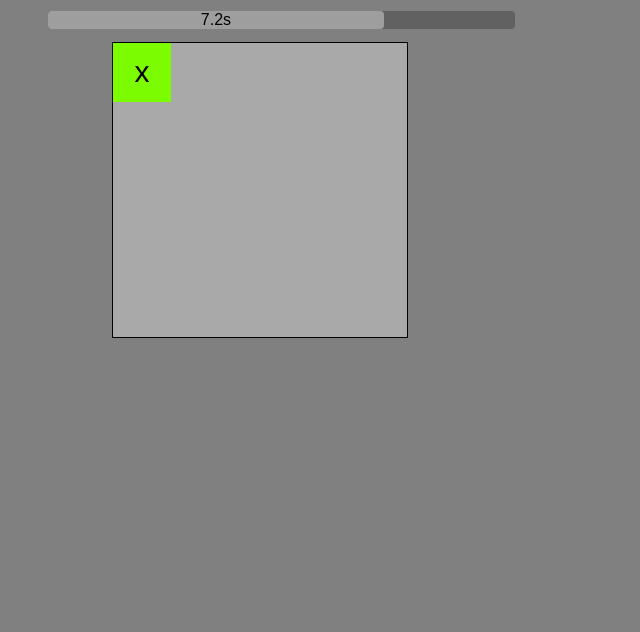
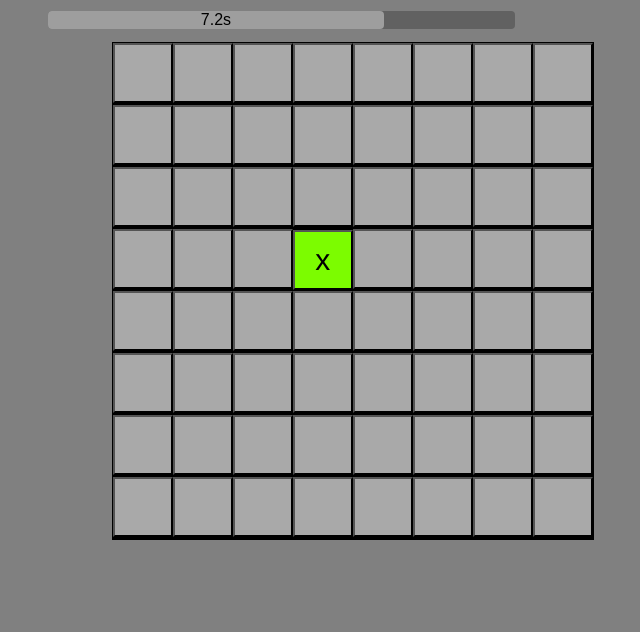
Before and after one commit to ViliAu/Web-applications, a website built with Parcel: page index.html in a window 1280 px wide. Both pictures are taken after a click on the element 490 px from the left and 155 px from the top of the page. Shown: the part 83-715 px from the top of the page, without its empty margins (349-989 px from the left). Built offline with nearby package versions, Linux system fonts and the light colour scheme.

Commit message:
Loputonn toimii

```diff
--- a/src/index.js
+++ b/src/index.js
@@ -26,7 +26,7 @@ function createTable() {
     table.insertRow(i);
     for (var j = 0; j < width; j++) {
       table.rows.item(i).insertCell(j).innerHTML =
-        '';
+        '<button id = "tile"></button>';
     }
   }
   cells = table.getElementsByTagName("td");
@@ -90,7 +90,7 @@ function setupMouse() {
   // Scroll wheel listener
   document.addEventListener("wheel", function(event) {
     // Calculate scale
-    scale += event.deltaY === -125 ? 0.1 : -0.1;
+    scale += event.deltaY === -100 ? 0.1 : -0.1;
     // Clamp scale
     scale = scale < 0.5 ? 0.5 : scale > 1.5 ? 1.5 : scale;
     // Apply scale
@@ -129,7 +129,7 @@ function handleClick(posY, posX) {
     return;
   }
   // Check if the table needs expanding (commented so the assessment works)
-  //checkExpanding(posY, posX);
+  checkExpanding(posY, posX);
 
   // Change turns and update summary
   changeTurn();
@@ -143,7 +143,7 @@ function editCell(posY, posX) {
 }
 
 function getCell(posY, posX) {
-  return table.rows[posY].getElementsByTagName("td")[posX];
+  return table.rows[posY].getElementsByTagName("button")[posX];
 }
 
 function checkWin(posY, posX) {
@@ -230,7 +230,7 @@ function addRow(amount, down) {
     for (var j = 0; j < width; j++) {
       if (down) {
         table.rows[height].insertCell(j).innerHTML =
-          '';
+          '<button id = "tile"></button>';
       } else {
         table.rows[0].insertCell(j).innerHTML = '<button id = "tile"></button>';
       }
--- a/src/styles.css
+++ b/src/styles.css
@@ -15,10 +15,10 @@ body {
 }
 
 /* Game buttons */
-td {
+#tile {
   font: 30px Helvetica;
-  height: 59px;
-  width: 59px;
+  height: 60px;
+  width: 60px;
   margin: -1px;
   background-color: darkgrey;
   user-select: none;
```
